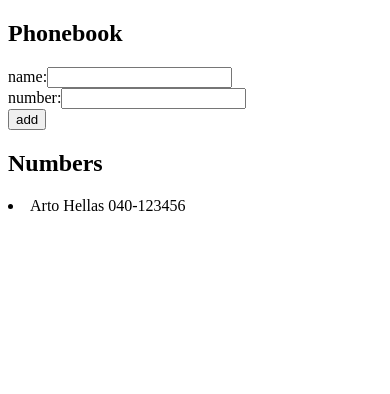
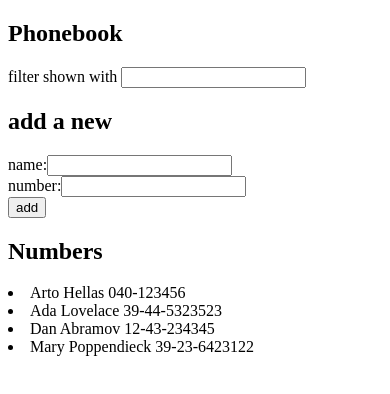
Before and after one commit to Frosenow/Fullstack-Open-2023, a React (Create React App) app in the folder part2/phonebook/: page / in a window 390 px wide. Shown: the top 394 px of the page. Built offline with nearby package versions, Linux system fonts and the light colour scheme.

Commit message:
phonebook step4 added

```diff
--- a/part2/phonebook/src/App.js
+++ b/part2/phonebook/src/App.js
@@ -3,9 +3,14 @@
 const App = () => {
   const [persons, setPersons] = useState([
     { name: "Arto Hellas", number: "040-123456", id: 1 },
+    { name: "Ada Lovelace", number: "39-44-5323523", id: 2 },
+    { name: "Dan Abramov", number: "12-43-234345", id: 3 },
+    { name: "Mary Poppendieck", number: "39-23-6423122", id: 4 },
   ]);
+  const [filterPersons, setFilterPersons] = useState([...persons]);
   const [newName, setNewName] = useState("");
   const [newNumber, setNewNumber] = useState("");
+  const [filter, setFilter] = useState("");
 
   function handleInputChange(e) {
     setNewName(e.target.value);
@@ -32,6 +37,7 @@
         id: persons.length + 1,
       };
       setPersons(persons.concat(names));
+      setFilterPersons(persons.concat(names));
     } else {
       alert(`${newName} is already added to phonebook`);
     }
@@ -39,9 +45,22 @@
     setNewNumber("");
   }
 
+  function filterData(e) {
+    setFilter(e.target.value);
+    const searchTerm = e.target.value.toLowerCase();
+    const personsFilter = persons.filter((person) =>
+      person.name.toLowerCase().includes(searchTerm)
+    );
+    setFilterPersons(personsFilter);
+  }
+
   return (
     <div>
       <h2>Phonebook</h2>
+      <div>
+        filter shown with <input onChange={filterData} value={filter} />
+      </div>
+      <h2>add a new</h2>
       <form onSubmit={handleForm}>
         <div>
           name:
@@ -59,10 +78,10 @@
         </div>
       </form>
       <h2>Numbers</h2>
-      {persons.map((person) => {
+      {filterPersons.map((filterPersons) => {
         return (
-          <li key={person.id}>
-            {person.name} {person.number}
+          <li key={filterPersons.id}>
+            {filterPersons.name} {filterPersons.number}
           </li>
         );
       })}
```
